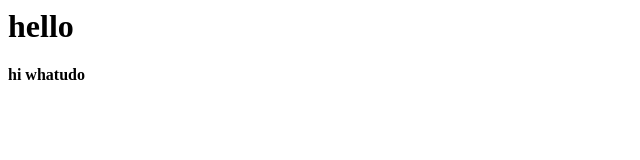
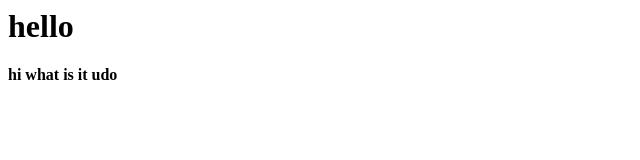
Before and after one commit to MayorGeorg/javascriptApp, a plain HTML site: page index.html in a window 1280 px wide. Shown: the full height of the page, 0-640 px from the left. Drawn offline with Linux system fonts and the light colour scheme.

Commit message:
Update index.html

```diff
--- a/index.html
+++ b/index.html
@@ -1,2 +1,2 @@
 <h1>hello</h1>
-<h4>hi whatudo</h4>
+<h4>hi what is it udo</h4>
```
